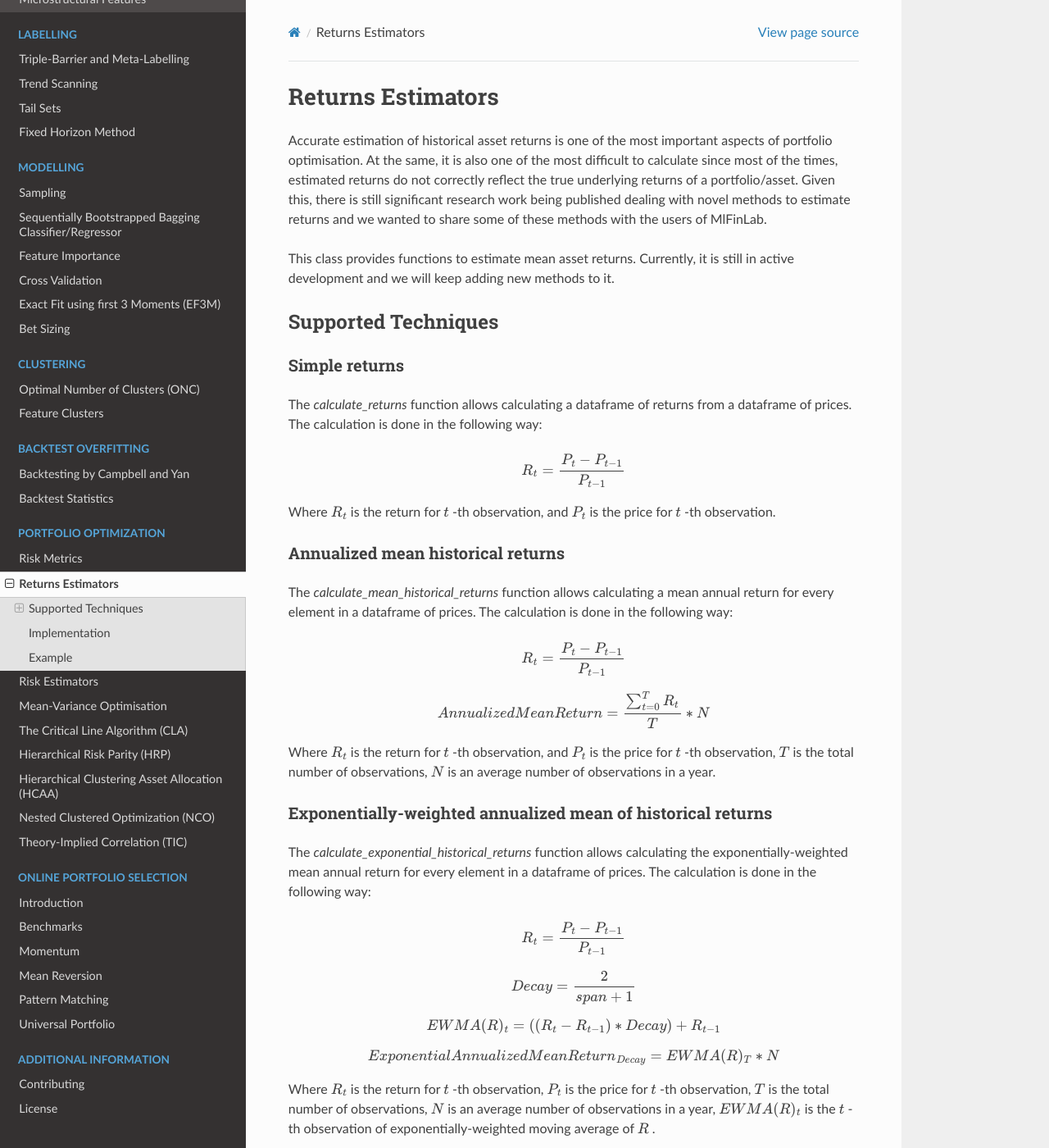
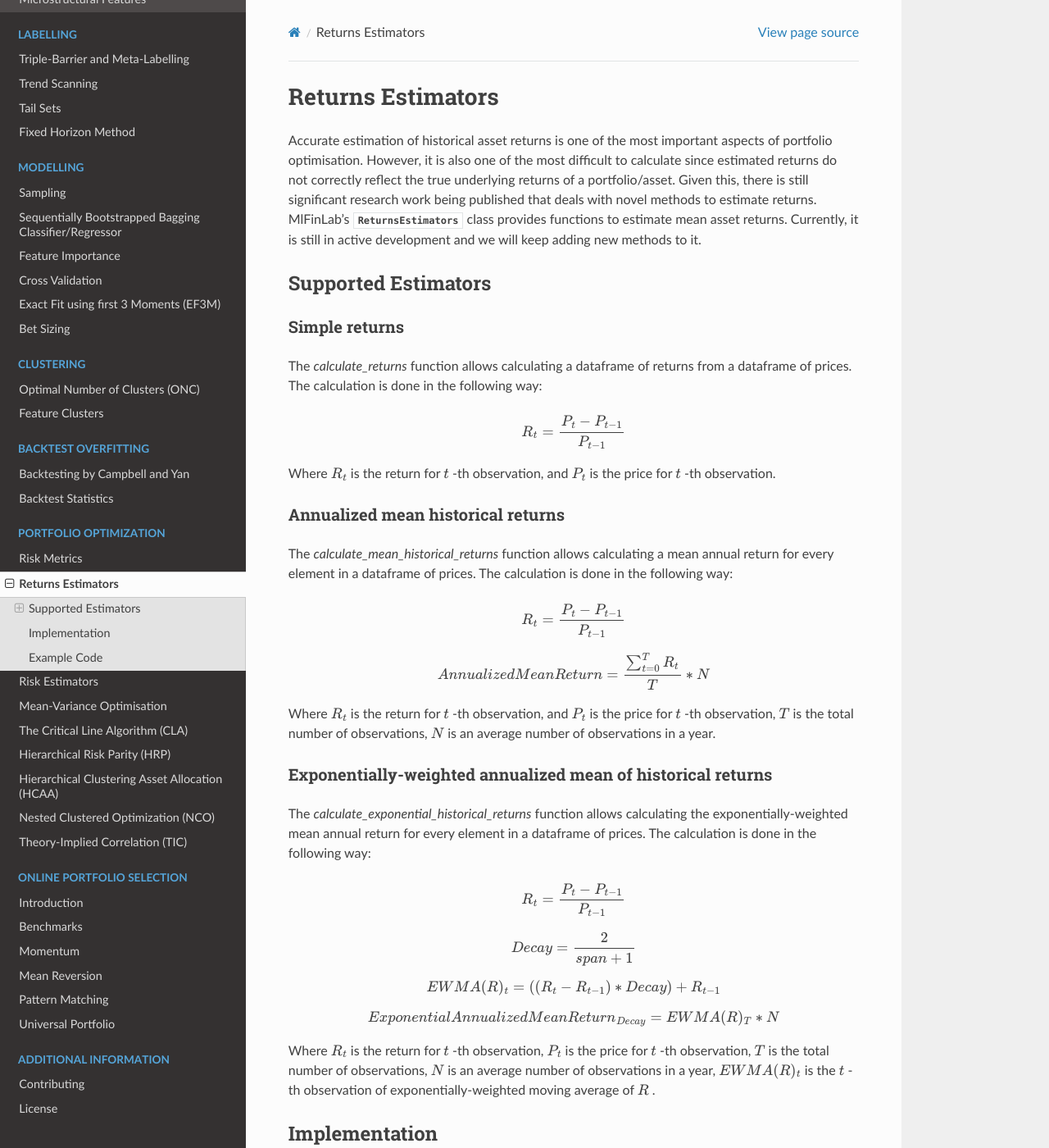
Before and after one commit to hudson-and-thames/mlfinlab, a Sphinx documentation site: the page built from docs/source/portfolio_optimisation/returns_estimation.rst, in a window 1280 px wide and 1400 px high. Shown: the whole window at 82% size. Built offline with Sphinx 7.4.7 and the Read the Docs theme 2.0.0, drawn with Linux system fonts in a browser that asks for light colours; some of the changed text lies outside the part shown.

Commit message:
Update ReturnsEstimators

```diff
--- a/docs/source/portfolio_optimisation/returns_estimation.rst
+++ b/docs/source/portfolio_optimisation/returns_estimation.rst
@@ -5,15 +5,13 @@
 Returns Estimators
 ==================
 
-Accurate estimation of historical asset returns is one of the most important aspects of portfolio optimisation. At the same, it is
-also one of the most difficult to calculate since most of the times, estimated returns do not correctly reflect the true underlying
-returns of a portfolio/asset. Given this, there is still significant research work being published dealing with novel methods to
-estimate returns and we wanted to share some of these methods with the users of MlFinLab.
-
-This class provides functions to estimate mean asset returns. Currently, it is still in active development and we
+Accurate estimation of historical asset returns is one of the most important aspects of portfolio optimisation. However, it is
+also one of the most difficult to calculate since estimated returns do not correctly reflect the true underlying
+returns of a portfolio/asset. Given this, there is still significant research work being published that deals with novel methods to
+estimate returns. MlFinLab's :py:mod:`ReturnsEstimators` class provides functions to estimate mean asset returns. Currently, it is still in active development and we
 will keep adding new methods to it.
 
-Supported Techniques
+Supported Estimators
 ####################
 
 Simple returns
@@ -83,25 +81,25 @@ Implementation
 
 .. automodule:: mlfinlab.portfolio_optimization.returns_estimators
 
-    .. autoclass:: ReturnsEstimation
+    .. autoclass:: ReturnsEstimators
         :members:
 
         .. automethod:: __init__
 
-Example
-########
+Example Code
+############
 Below is an example of how to use the package functions to calculate various estimators of returns for a portfolio.
 
 .. code-block::
 
     import pandas as pd
-    from mlfinlab.portfolio_optimization import ReturnsEstimation
+    from mlfinlab.portfolio_optimization import ReturnsEstimators
 
     # Import dataframe of prices for assets in a portfolio
     asset_prices = pd.read_csv(DATA_PATH, index_col='Date', parse_dates=True)
 
     # Class that contains needed functions
-    ret_est = ReturnsEstimation()
+    ret_est = ReturnsEstimators()
 
     # Calculate simple returns
     assets_returns = ret_est.calculate_returns(asset_prices)
```
Also changed, not shown: docs/source/portfolio_optimisation/nested_clustered_optimisation.rst (+29 -1 lines), docs/source/portfolio_optimisation/risk_estimators.rst (+41 -14 lines), 14 other files.
